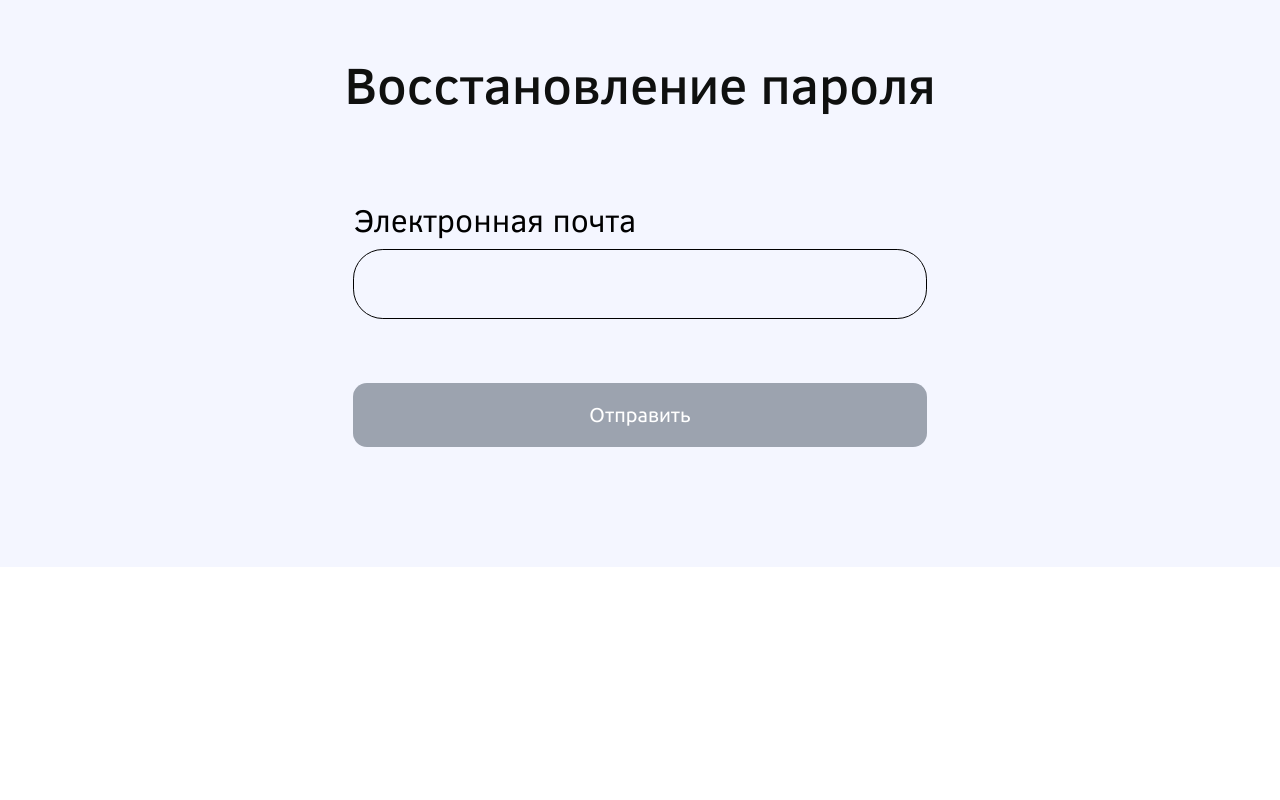
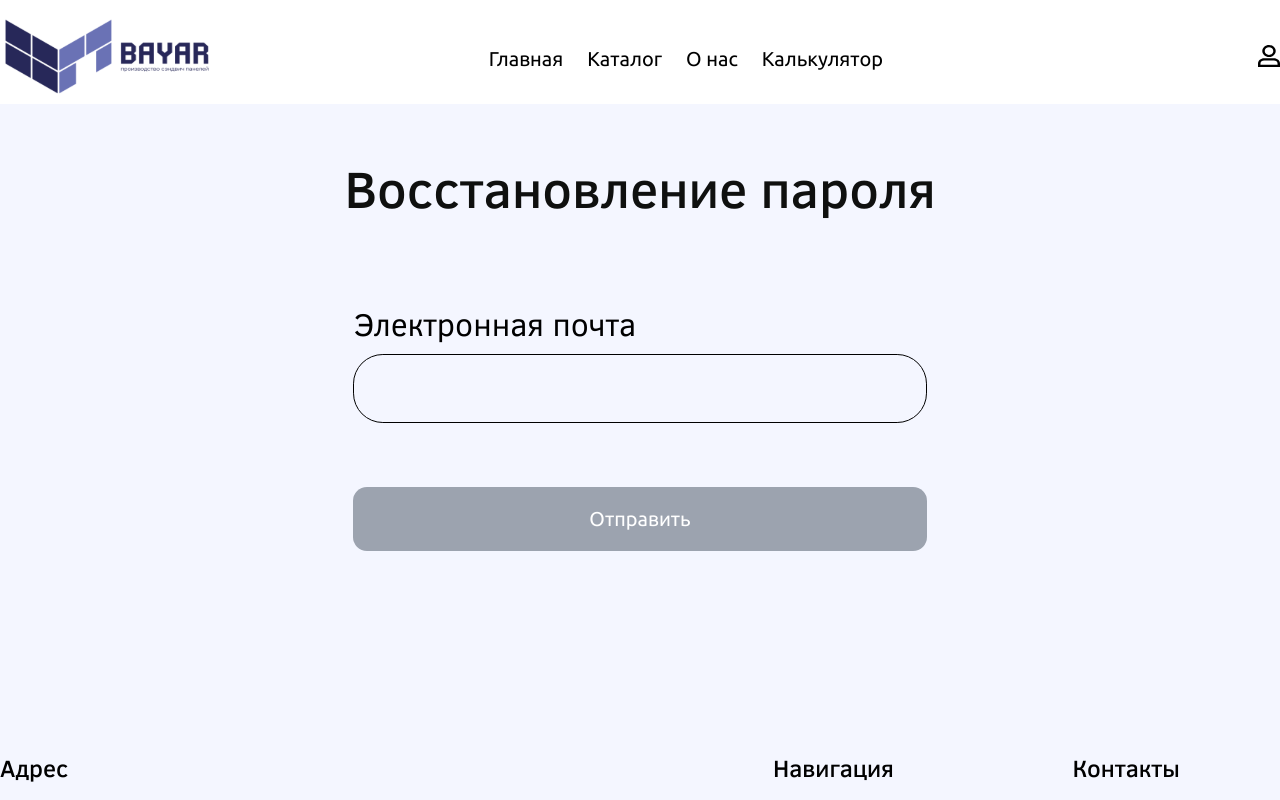
Before and after one commit to timuritodev/bayar-frontend, a Next.js app: page /recover-password in a window 1280 px wide. Shown: the top 800 px of the page. Built offline with nearby package versions, Linux system fonts and the light colour scheme.

Commit message:
minor changes

```diff
--- a/src/pages/_app.tsx
+++ b/src/pages/_app.tsx
@@ -1,25 +1,25 @@
+import Layout from '@/components/Layout/Layout';
 import type { AppProps } from 'next/app';
+import Head from 'next/head';
 import { Provider } from 'react-redux';
 import { PersistGate } from 'redux-persist/integration/react';
-import { persistor, store } from '../services/redux/store';
-// import Layout from '@/components/Layout/Layout';
-import Head from 'next/head';
 import '../../public/fonts/fonts.css';
 import '../../public/normalize.css';
 import '../globals.scss';
+import { persistor, store } from '../services/redux/store';
 
 function MyApp({ Component, pageProps }: AppProps) { // TODO проверить какие правильный иконки сюда нужно ставить, в public/icons есть файл site.webmanifest. может быть лучше подключить его?
   return (
     <Provider store={store}>
       <PersistGate loading={null} persistor={persistor}>
-        {/* <Layout> */}
+        <Layout>
           <Head>
             <link rel="icon" href="/icons/favicon.ico" />
             <link rel="icon" type="image/png" sizes="16x16" href="/icons/favicon-16x16.png" />
             <link rel="apple-touch-icon" href="/icons/apple-touch-icon.png" />
           </Head>
           <Component {...pageProps} />
-        {/* </Layout> */}
+        </Layout>
       </PersistGate>
     </Provider>
   );
--- a/src/pages/index.tsx
+++ b/src/pages/index.tsx
@@ -1,3 +1,4 @@
+import SEO from '@/components/SEO/SEO';
 import { useAppDispatch } from "@/services/typeHooks";
 import Image from "next/image";
 import Countdown from 'react-countdown';
--- a/src/pages/recover-password/index.tsx
+++ b/src/pages/recover-password/index.tsx
@@ -29,7 +29,7 @@ const RecoverPasswordPage = () => {
 
   const onSubmit: SubmitHandler<IRecoverPassword> = () => {
     dispatch(
-      recoverPassword({
+      recoverPassword({ // TODO письмо приходит 2 раза
         email: getValues("email"),
       })
     )
```
Also changed, not shown: package.json (+2 -6 lines). Lines whose indentation alone changed are shown as unchanged.
